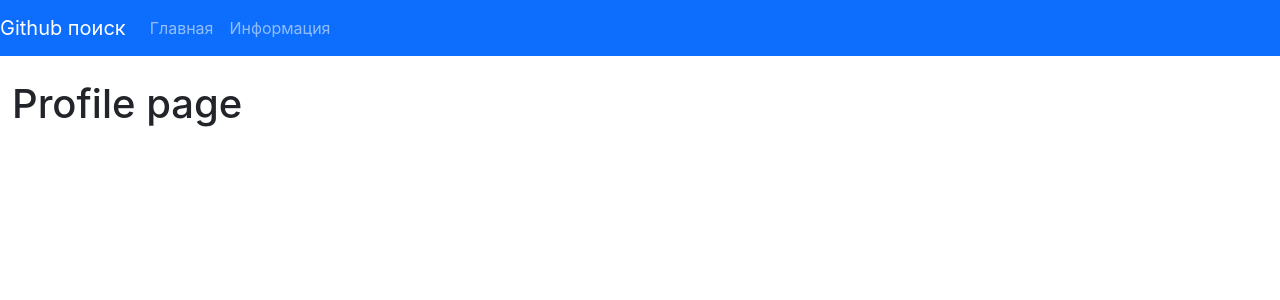
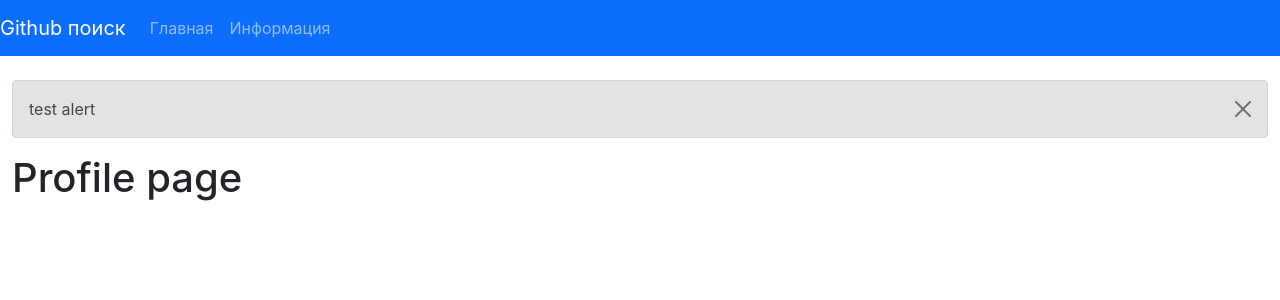
Before and after one commit to CodeCostylProduction/react-hook, a React (Create React App) app: page /profile/1 in a window 1280 px wide. Shown: the top 300 px of the page. Built offline with nearby package versions, Linux system fonts and the light colour scheme.

Commit message:
up to 115 ex

```diff
--- a/src/App.js
+++ b/src/App.js
@@ -5,12 +5,16 @@
 import {BrowserRouter, Routes, Route} from 'react-router-dom'
 import About from "./pages/about";
 import Profile from "./pages/Profile";
+import Alert from "./components/alert";
+import AlertState from "./context/alert/AlertState";
 
 function App() {
   return (
+      <AlertState>
       <BrowserRouter>
           <Navbar/>
           <div className='container-fluid pt-4'>
+              <Alert alert={{type: '', text:'test alert'}}/>
               <Routes>
                   <Route path='/' exact element={<Home/>}/>
                   <Route path='/about' element={<About/>}/>
@@ -18,6 +22,7 @@
               </Routes>
           </div>
           </BrowserRouter>
+      </AlertState>
   )
 }
 
--- /dev/null
+++ b/src/components/alert.js
@@ -0,0 +1,13 @@
+import React from 'react';
+
+const Alert = ({alert}) => {
+
+    return (
+        <div className={`alert alert-${alert.type || 'secondary'} alert-dismissible`} role="alert">
+            {alert.text}
+            <button type="button" className="btn-close" data-bs-dismiss="alert" aria-label="Close"></button>
+        </div>
+    );
+}
+
+export default Alert;
--- /dev/null
+++ b/src/context/alert/AlertState.js
@@ -0,0 +1,12 @@
+import React from 'react';
+import {AlertContext} from "./alertContext";
+
+const AlertState = ({children}) => {
+    return (
+        <AlertContext.Provider>
+            {children}
+        </AlertContext.Provider>
+    );
+}
+
+export default AlertState;
--- /dev/null
+++ b/src/context/alert/alertContext.js
@@ -0,0 +1,3 @@
+import React, {createContext} from 'react';
+
+export const AlertContext = createContext()
```
